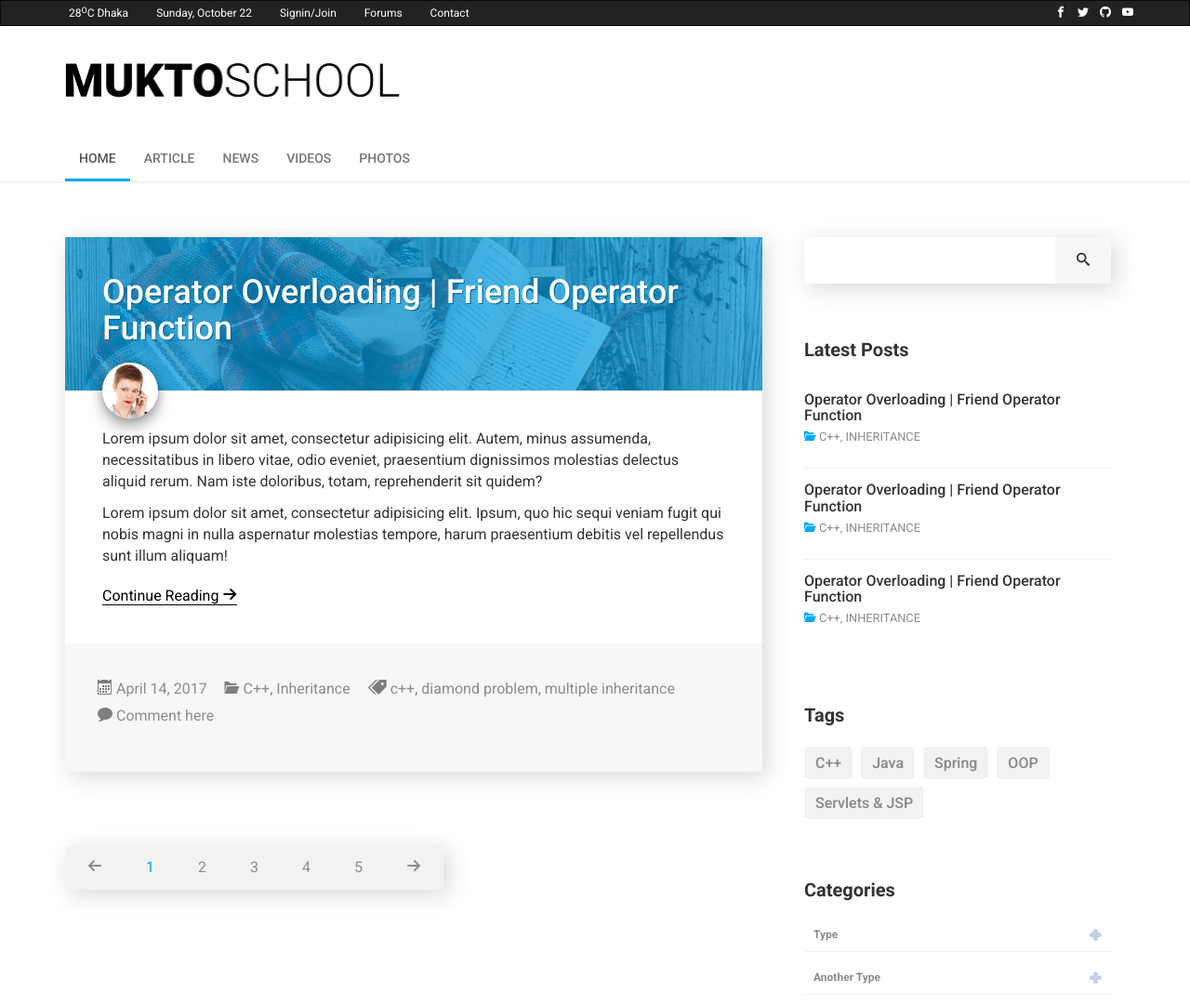
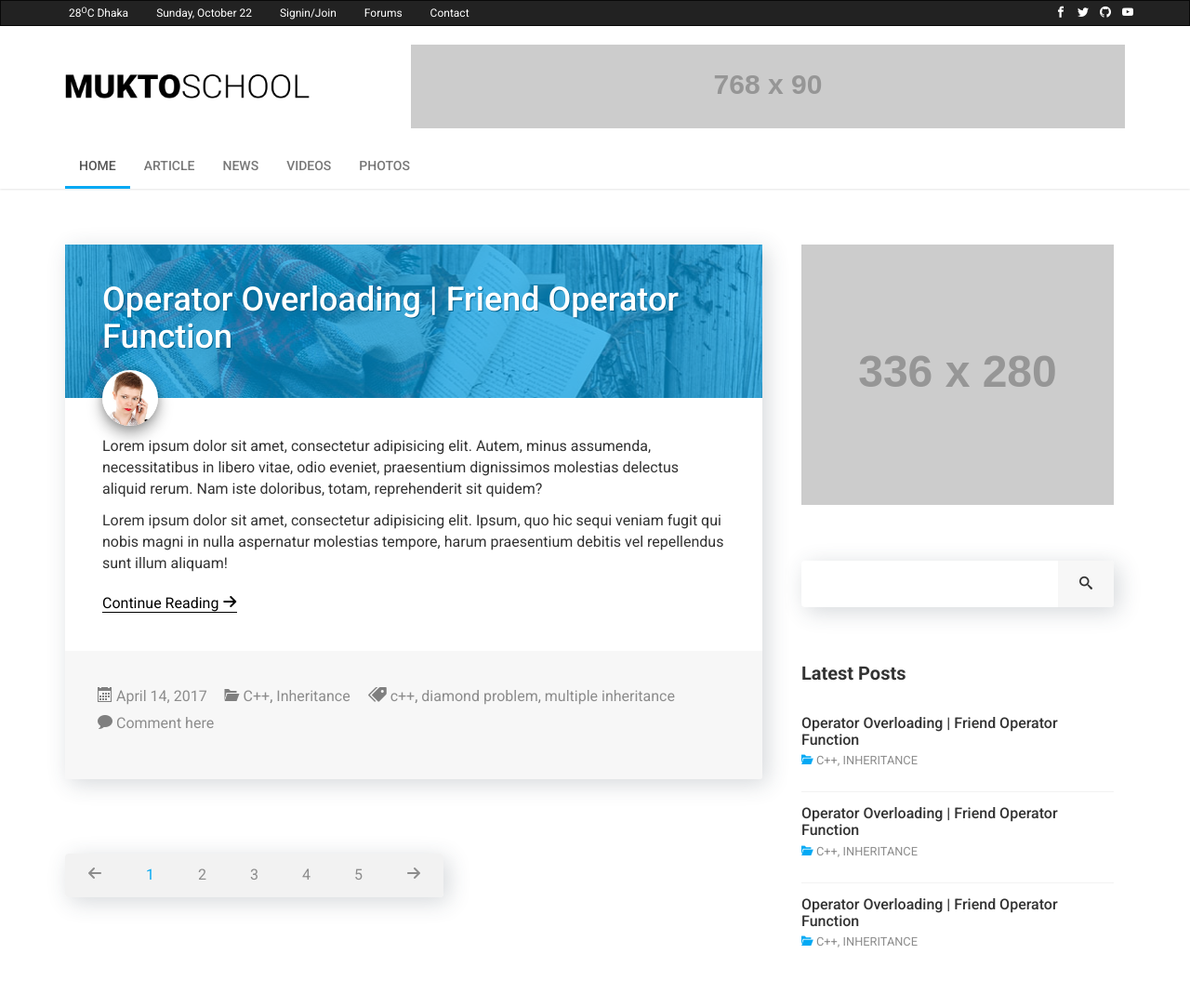
Before and after one commit to afikur/mukto-blog-template, a website: page index.html in a window 1280 px wide. Shown: the top 1083 px of the page at 93% size. Drawn offline with nearby package versions, Linux system fonts and the light colour scheme; placeholder pictures from the web are drawn by us; some icons are missing.

Commit message:
add adds placeholder

```diff
--- a/index.html
+++ b/index.html
@@ -49,11 +49,18 @@
                 </nav>
             </div>
 
-            <div class="logo-area">
+            <div class="logo-add-nav">
                 <div class="container">
-                    <div class="row">
-                        <div class="col-md-4 logo">
-                            <img src="src/images/logo.png" alt="" class="img-responsive">
+                    <div class="row logo-add">
+                        <div class="col-md-3 logo">
+                            <a href="#">
+                                <img src="src/images/logo.png" alt="" class="img-responsive">
+                            </a>
+                        </div>
+                        <div class="col-md-9">
+                            <div class="pull-right">
+                                <img src="http://placehold.it/768x90" alt="">
+                            </div>
                         </div>
                     </div>
                 </div><!-- /.container -->
@@ -182,6 +189,10 @@
                         <!-- SIDE-BAR
                         ============================================ -->
                         <div class="widgets">
+                            <div class="widget">
+                                <img src="http://placehold.it/336x280" alt="">
+                            </div><!-- ./widget -->
+
                             <div class="widget search-bar">
                                 <form action="#">
                                     <div class="form-group">
@@ -241,6 +252,7 @@
                                 </ul>
                             </div><!-- /.latest-posts .widget -->
 
+
                             <div class="widget tags">
                                 <h3>Tags</h3>
                                 <ul class="list-inline">
@@ -285,8 +297,11 @@
                                         </ul>
                                     </li>
                                 </ul>
+                            </div><!-- /.widget-category .widget -->
 
-                            </div><!-- /.widget-category .widget -->
+                            <div class="widget">
+                                <img src="http://placehold.it/300x600" alt="">
+                            </div><!-- ./widget -->
 
                         </div><!-- /.widgets -->
                     </div><!-- ./col-md-4 -->
--- a/src/components/_header.scss
+++ b/src/components/_header.scss
@@ -4,9 +4,23 @@
 	box-shadow: 0px 1px 2px rgba(0,0,0,0.1)
 }
 
-.logo-area {
-	.logo {
-		margin-bottom: 40px;
+.logo-add {
+	padding-top: 20px;
+	padding-bottom: 15px;
+
+	.logo a {
+		max-width: 100%;
+		display: block;
+		height: 90px;
+		position: relative;
+		overflow: hidden;
+
+		img {
+		    position:absolute;
+		    top:0;
+		    bottom:0;
+		    margin:auto;
+		}
 	}
 }
 
--- a/src/components/_sidebar.scss
+++ b/src/components/_sidebar.scss
@@ -5,7 +5,7 @@
 }
 
 .widgets {
-	padding: 0 15px;
+	padding: 0 12px;
 
 	@media screen and (max-width: 991px) {
 		padding: 0;
--- a/src/components/_top-nav.scss
+++ b/src/components/_top-nav.scss
@@ -6,7 +6,7 @@
 
 	.navbar {
 		border-radius: 0;
-		margin-bottom: 40px;
+		margin-bottom: 0;
 		min-height: 28px;
 	}
 
```
Also changed, not shown: dist/app.css.
